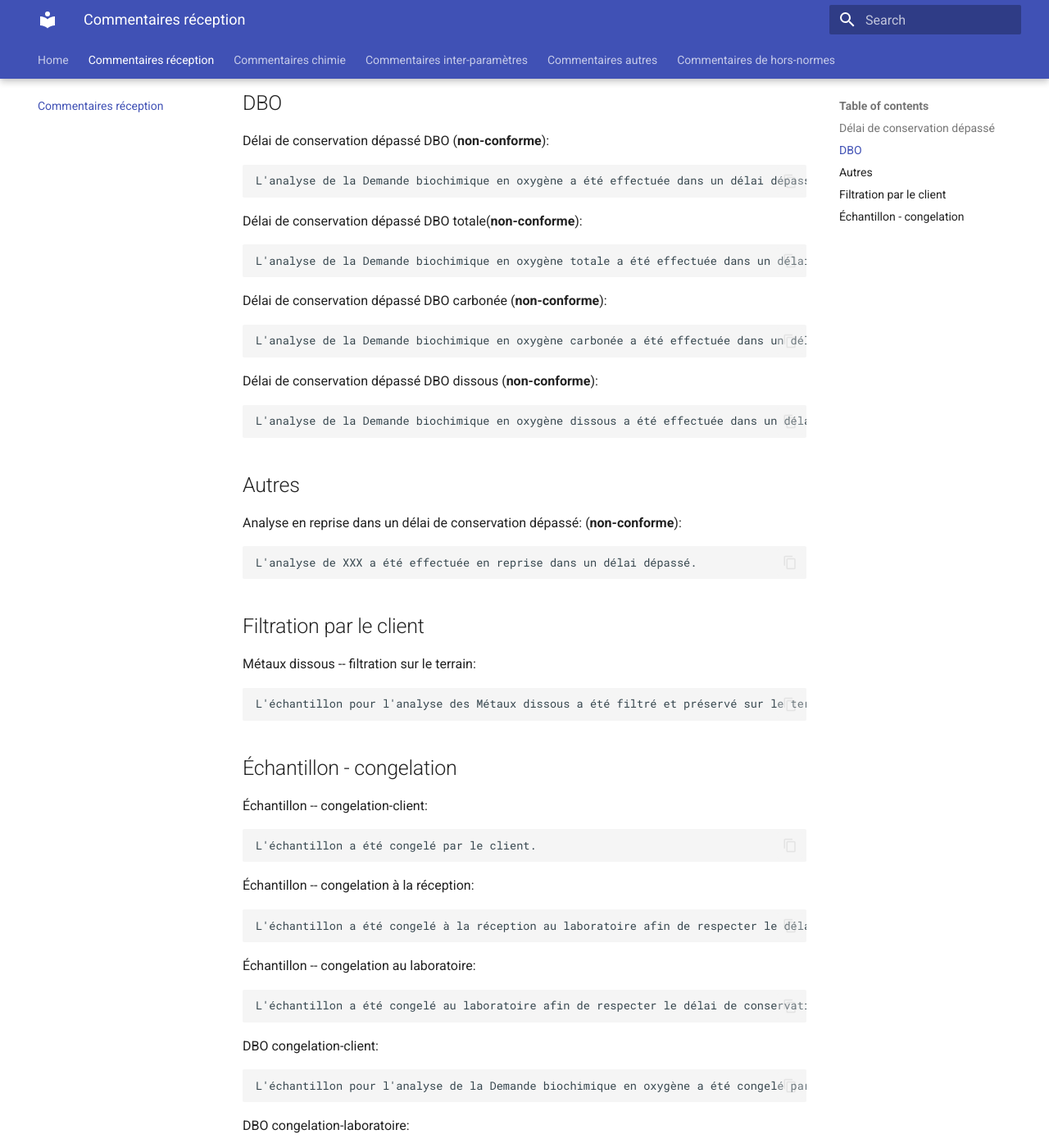
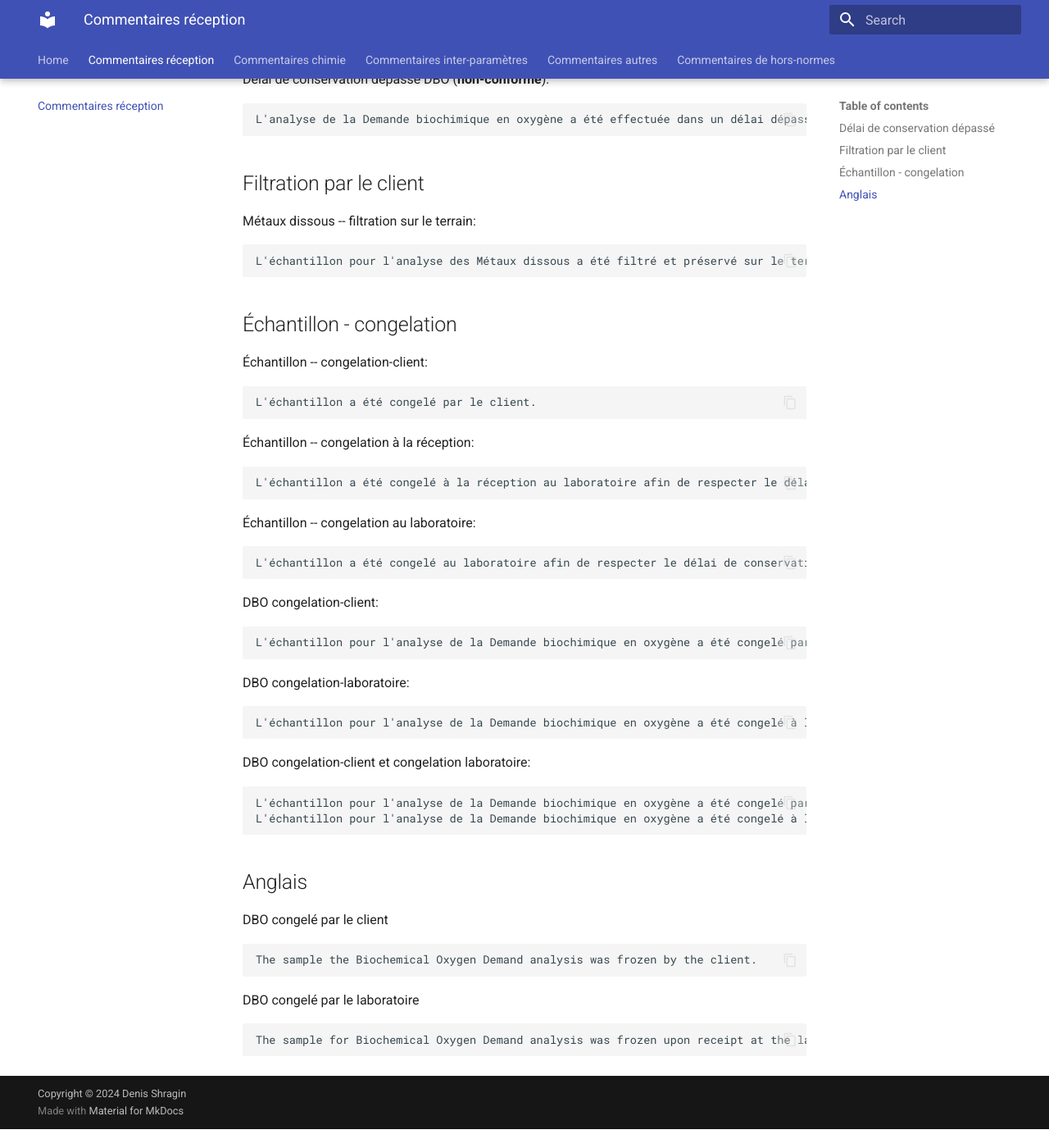
Before and after one commit to denisshragin/comments, an MkDocs documentation site: the page built from docs/reception.md, in a window 1280 px wide and 1400 px high, scrolled down 585 px. Shown: the whole window at 82% size. Built offline with MkDocs 1.6.1 and Material for MkDocs 9.7.7, drawn with Linux system fonts in a browser that asks for light colours; after the commit the page ends 1962 px from its top, so only the background shows below that; some of the changed text lies outside the part shown.

````diff
--- a/docs/reception.md
+++ b/docs/reception.md
@@ -19,31 +19,10 @@ Délai de conservation dépassé MES (**non-conforme**):
 ```
 L'analyse des Matières en suspension a été effectuée dans un délai dépassé.
 ```
-## DBO
-
 Délai de conservation dépassé DBO (**non-conforme**):
 ```
 L'analyse de la Demande biochimique en oxygène a été effectuée dans un délai dépassé.
 ```
-Délai de conservation dépassé DBO totale(**non-conforme**):
-```
-L'analyse de la Demande biochimique en oxygène totale a été effectuée dans un délai dépassé.
-```
-Délai de conservation dépassé DBO carbonée (**non-conforme**):
-```
-L'analyse de la Demande biochimique en oxygène carbonée a été effectuée dans un délai dépassé.
-```
-Délai de conservation dépassé DBO dissous (**non-conforme**):
-```
-L'analyse de la Demande biochimique en oxygène dissous a été effectuée dans un délai dépassé.
-```
-## Autres
-
-Analyse en reprise dans un délai de conservation dépassé: (**non-conforme**):
-```
-L'analyse de XXX a été effectuée en reprise dans un délai dépassé.
-```
-
 
 ## Filtration par le client
 
@@ -78,3 +57,12 @@ DBO congelation-client et congelation laboratoire:
 L'échantillon pour l'analyse de la Demande biochimique en oxygène a été congelé par le client.
 L'échantillon pour l'analyse de la Demande biochimique en oxygène a été congelé à la réception au laboratoire.
 ```
+## Anglais
+DBO congelé par le client
+```
+The sample the Biochemical Oxygen Demand analysis was frozen by the client.
+```
+DBO congelé par le laboratoire
+```
+The sample for Biochemical Oxygen Demand analysis was frozen upon receipt at the laboratory.
+```
````
Also changed, not shown: other parts of docs/reception.md (+1 -1 lines), docs/chemistry.md (+18 -1 lines), docs/comments.md (+17 -6 lines).
